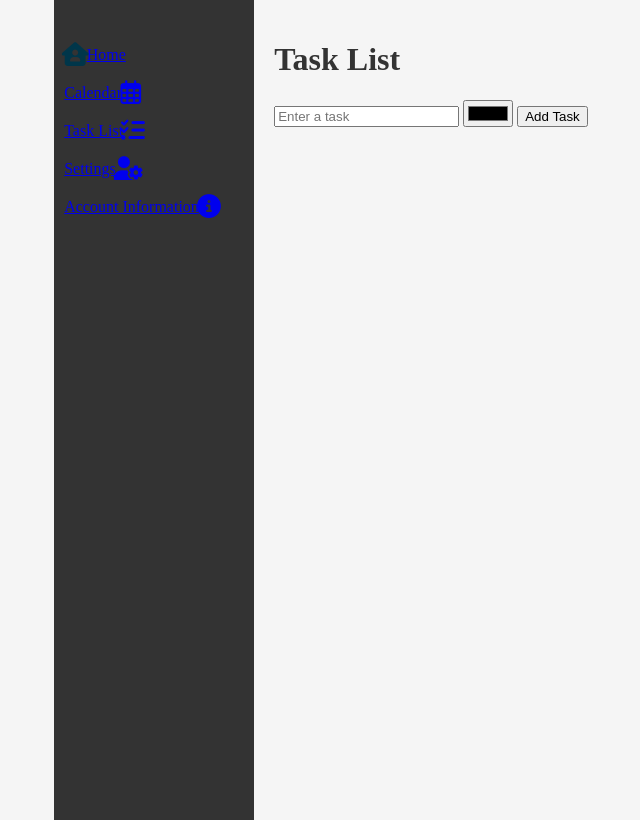
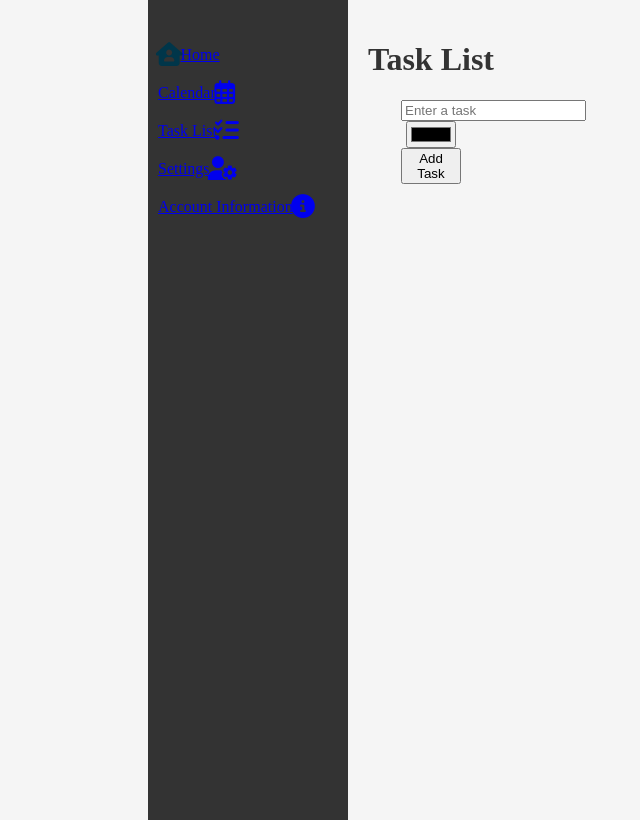
Before and after one commit to AsjahMarie/TO-DO-LIST-BACKUP, a PHP site: page /Task-list.html in a window 1280 px wide. Shown: the whole page, without its empty margins (309-949 px from the left). Run offline with PHP 8.4, Linux system fonts and the light colour scheme; some libraries are stand-ins or nearby versions.

Commit message:
Update style.css

```diff
--- a/style.css
+++ b/style.css
@@ -88,3 +88,10 @@ body.dark-mode {
     display: inline-block;
     margin: 20pc auto; /*add margin to center the calendar*/
 }
+
+/*centering the task-list information*/
+.task-container{
+    max-width: 60px;
+    margin: 0 auto;
+    text-align: center;
+}
```
